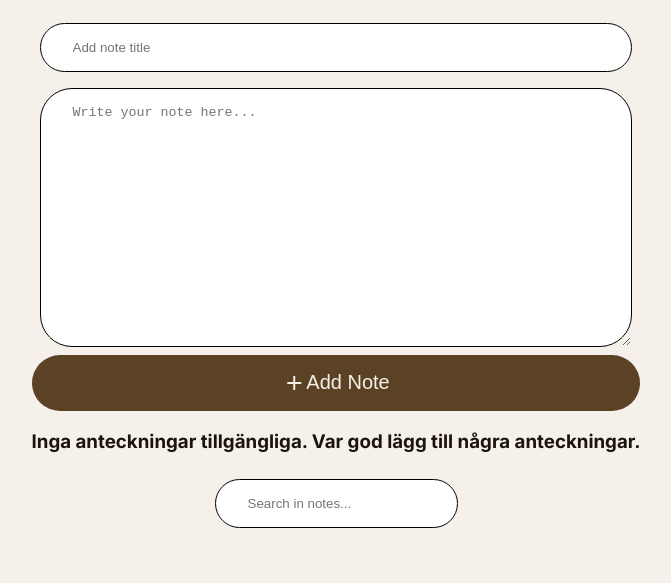
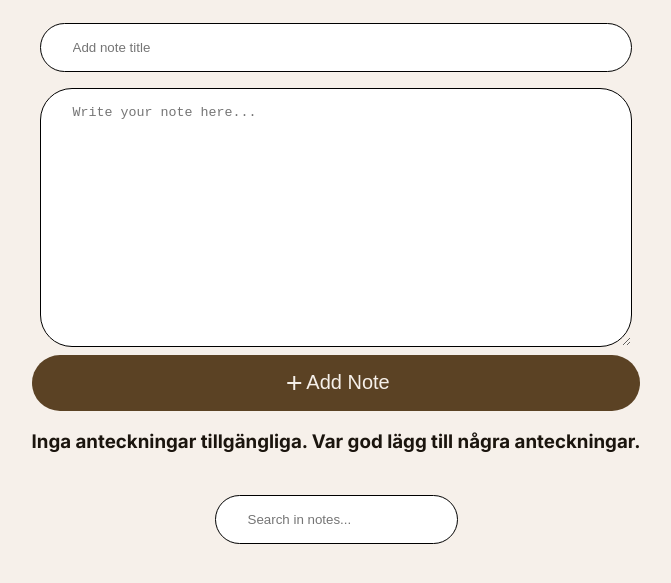
Before and after one commit to jont-ctrl/anteckningsapp-v46-Boiler-Room, a plain HTML site: page index.html in a window 1280 px wide. Shown: the part 123-706 px from the top of the page, without its empty margins (304-975 px from the left). Drawn offline with Linux system fonts and the light colour scheme.

Commit message:
css search input field

```diff
--- a/style.css
+++ b/style.css
@@ -146,6 +146,11 @@ button:active {
   padding: 1rem 2rem 1rem 2rem;
 }
 
+#searchInput {
+  margin-top: 1.5rem;
+  margin-bottom: -1rem;
+}
+
 @media (max-width: 650px) {
   .notesHistory {
     grid-template-columns: 1fr;
```
